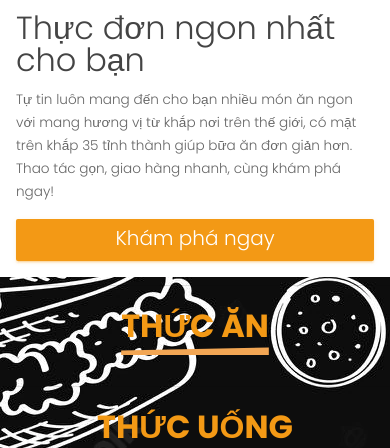
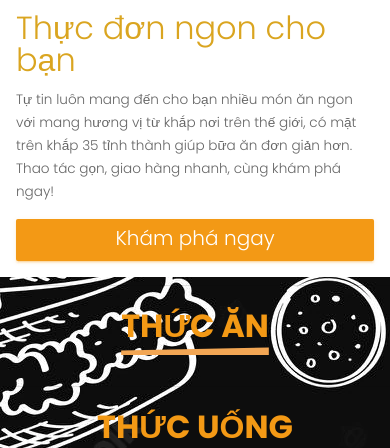
Before and after one commit to KoKa264/MY_PROJECT, a Node server app: page / in a window 390 px wide. Shown: the part 342-790 px from the top of the page. Run offline with Node 20, Linux system fonts and the light colour scheme; data that the repository does not hold is empty; some libraries are stand-ins or nearby versions.

Commit message:
update project app mobile and ppt UI

```diff
--- a/F-D/views/index.ejs
+++ b/F-D/views/index.ejs
@@ -8,7 +8,7 @@
       />
     </div>
     <div class="content" data-aos="fade-up">
-      <h3>Thực đơn ngon nhất cho bạn</h3>
+      <h3 style="color: goldenrod;">Thực đơn ngon cho bạn</h3>
       <p>
         Tự tin luôn mang đến cho bạn nhiều món ăn ngon với mang hương vị từ khắp nơi trên thế giới,
         có mặt trên khắp 35 tỉnh thành giúp bữa ăn đơn giản hơn.
```
Also changed, not shown: 1 other file.
